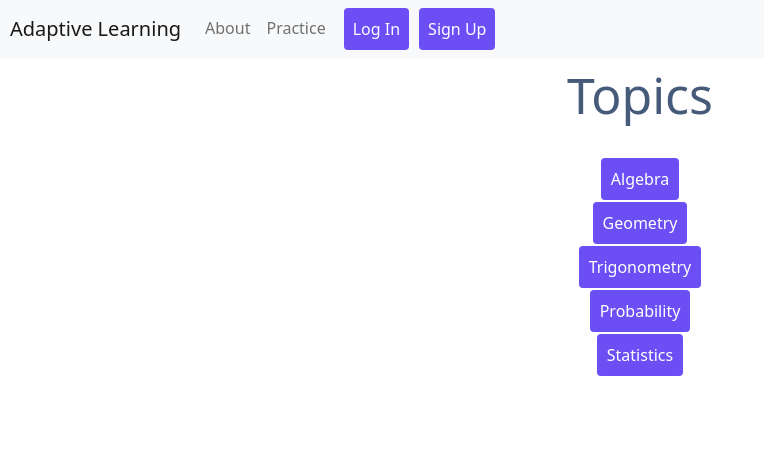
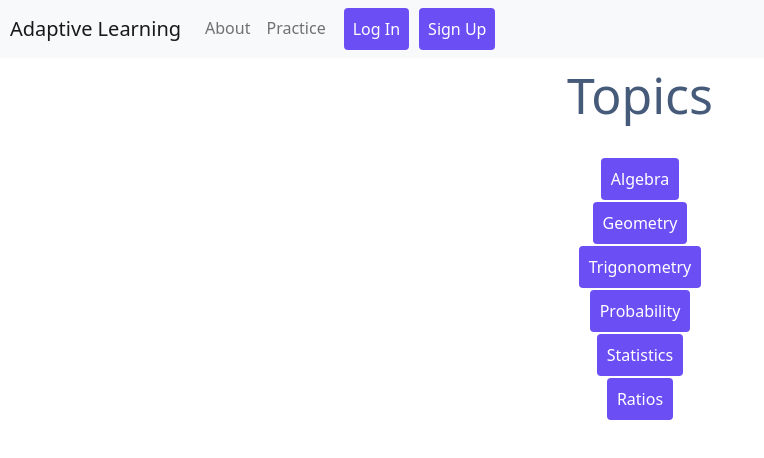
Before and after one commit to adaptivemaths/ALE, a React (Create React App) app in the folder frontend/: page /practice/topics in a window 1280 px wide. Shown: the top 458 px of the page, without its empty margins (0-764 px from the left). Built offline with nearby package versions, Linux system fonts and the light colour scheme; no server answers.

Commit message:
Add Ratios to topics

```diff
--- a/frontend/src/components/practice/TopicsList.js
+++ b/frontend/src/components/practice/TopicsList.js
@@ -8,7 +8,8 @@ const topics = [
     "Geometry",
     "Trigonometry",
     "Probability",
-    "Statistics"
+    "Statistics",
+    "Ratios"
 ]
 
 
```
